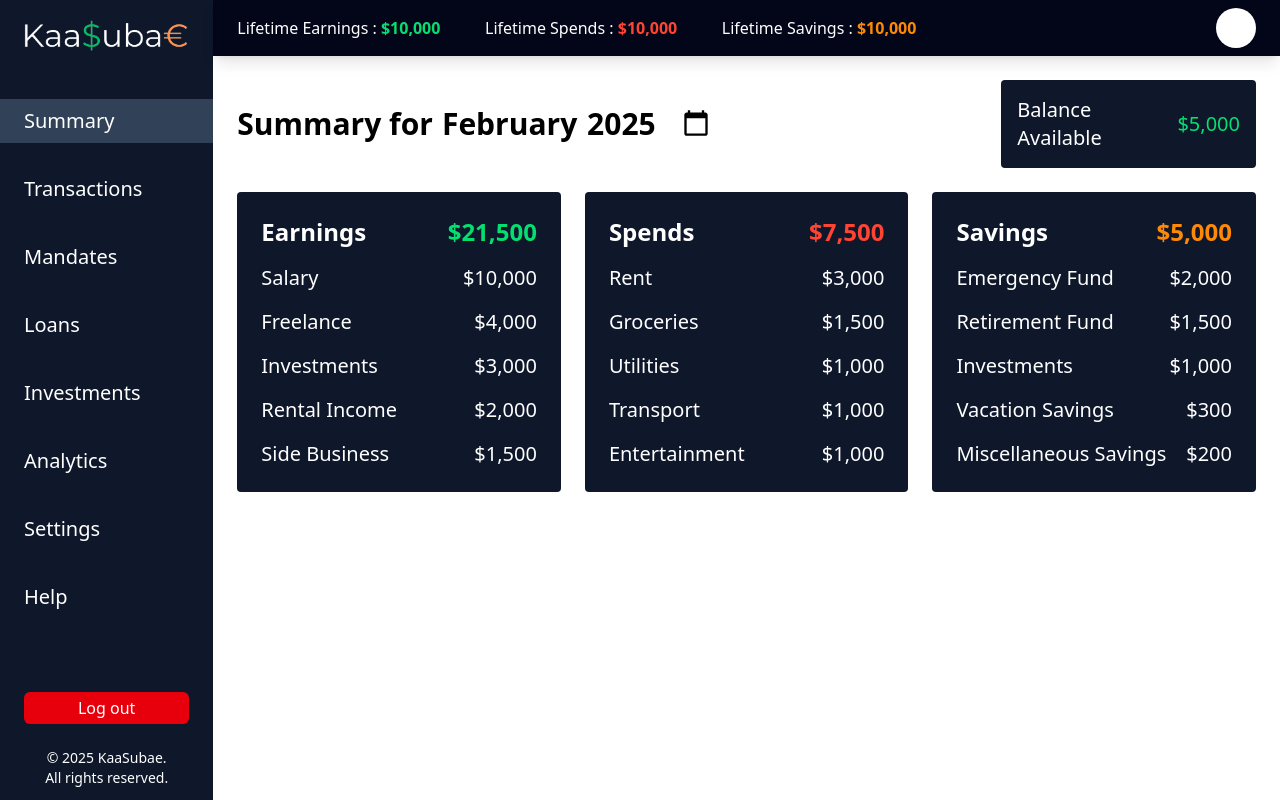
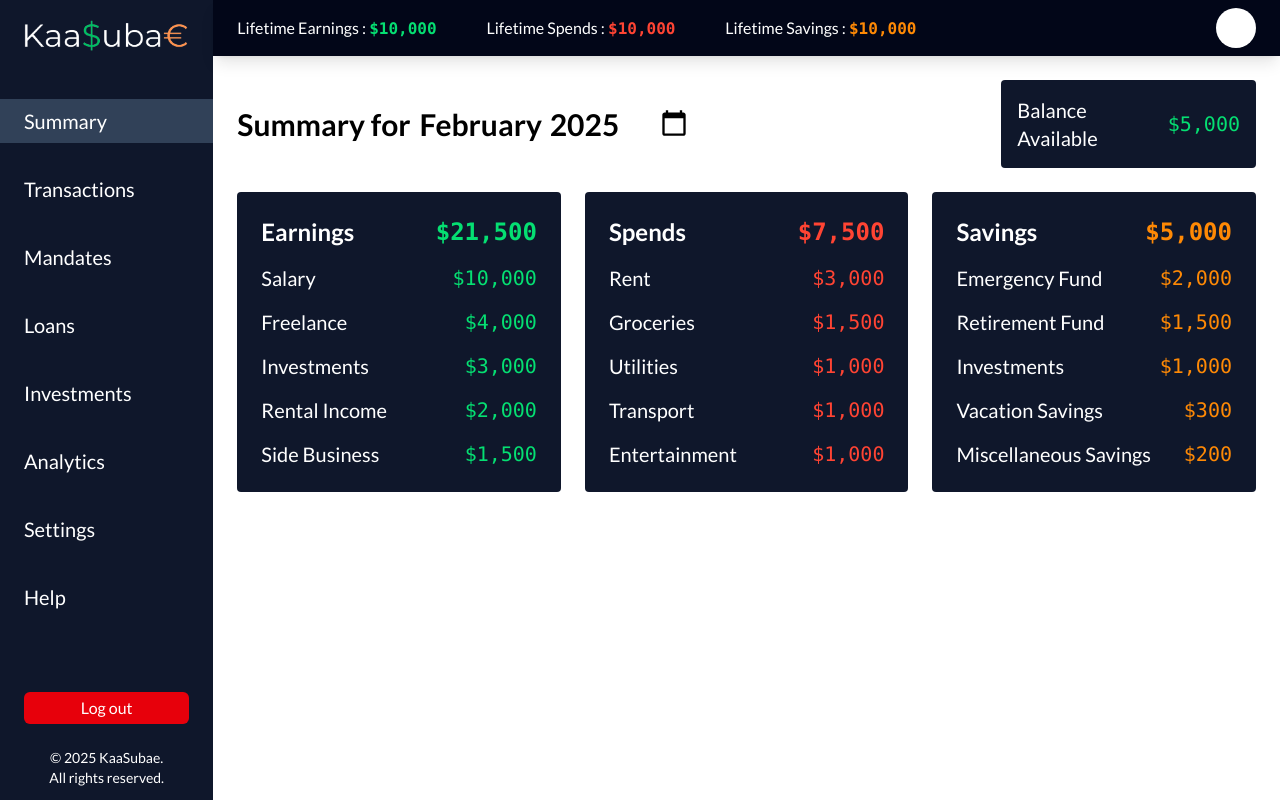
Before and after one commit to dk000018/kaasubae_fe, an Angular app: page / in a window 1280 px wide. Built offline with nearby package versions, Linux system fonts and the light colour scheme.

Commit message:
Changed Fonts - Lato for Text and Mono for Numbers

```diff
--- a/src/app/app.component.html
+++ b/src/app/app.component.html
@@ -1,4 +1,4 @@
-<div class="flex h-screen">
+<div class="flex h-screen lato">
   <!-- Sidebar (Fixed) -->
   <div class="w-1/6">
     <app-sidebar></app-sidebar>
--- a/src/app/components/ui/card/card.component.html
+++ b/src/app/components/ui/card/card.component.html
@@ -7,7 +7,9 @@
   @for (income of data.breakdown; track income) {
   <div class="flex items-center justify-between">
     <p class="">{{ income.type }}</p>
-    <p class="font-medium">${{ addCommas(income.amount) }}</p>
+    <p class="font-medium {{ getTextColor(data.title) }}">
+      ${{ addCommas(income.amount) }}
+    </p>
   </div>
   }
 </div>
--- a/src/index.html
+++ b/src/index.html
@@ -6,6 +6,10 @@
     <base href="/" />
     <meta name="viewport" content="width=device-width, initial-scale=1" />
     <link rel="icon" type="image/x-icon" href="favicon.ico" />
+
+    <style>
+      @import url("https://fonts.googleapis.com/css2?family=Lato:ital,wght@0,100;0,300;0,400;0,700;0,900;1,100;1,300;1,400;1,700;1,900&display=swap");
+    </style>
   </head>
   <body>
     <app-root></app-root>
--- a/src/styles.css
+++ b/src/styles.css
@@ -5,13 +5,19 @@
 }
 
 .earnings {
-  @apply text-green-400;
+  @apply text-green-400 font-mono;
 }
 
 .spends {
-  @apply text-[#FF4433]; /* Red-Orange from https://htmlcolorcodes.com/colors/shades-of-red/ */
+  @apply text-[#FF4433] font-mono; /* Red-Orange from https://htmlcolorcodes.com/colors/shades-of-red/ */
 }
 
 .savings {
-  @apply text-orange-400;
+  @apply text-orange-400 font-mono;
 }
+
+.lato {
+  font-family: "Lato", serif;
+  font-weight: 400;
+  font-style: normal;
+}
```
